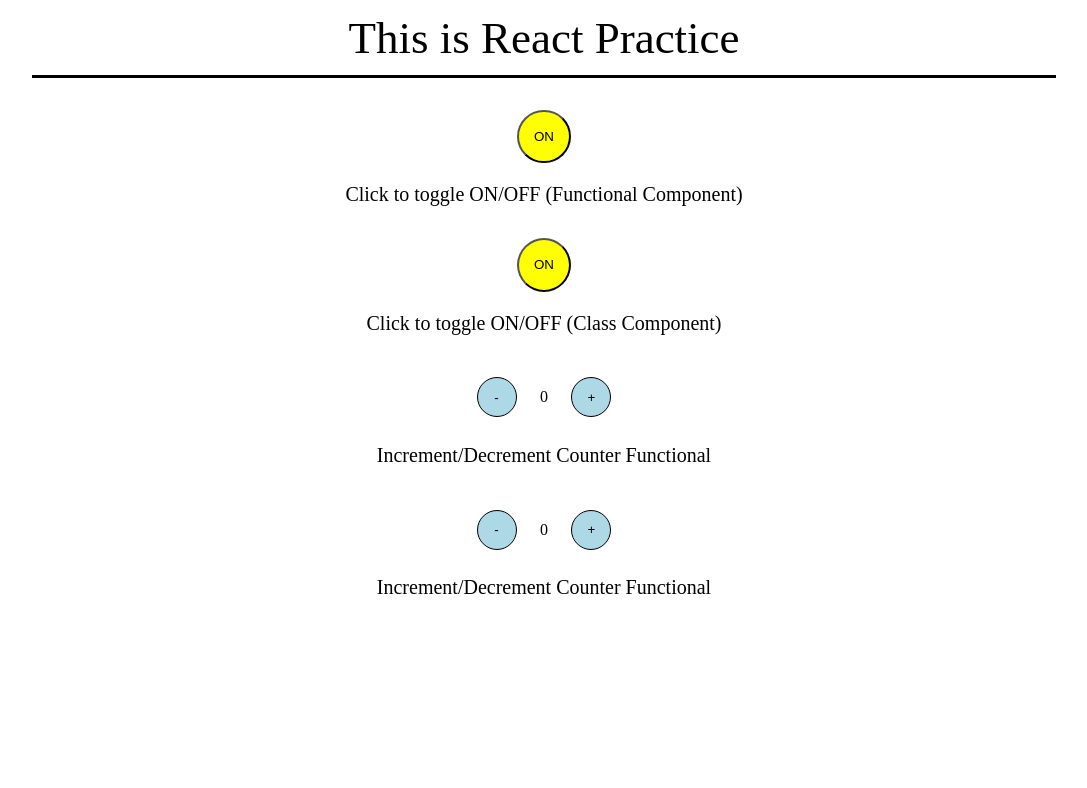
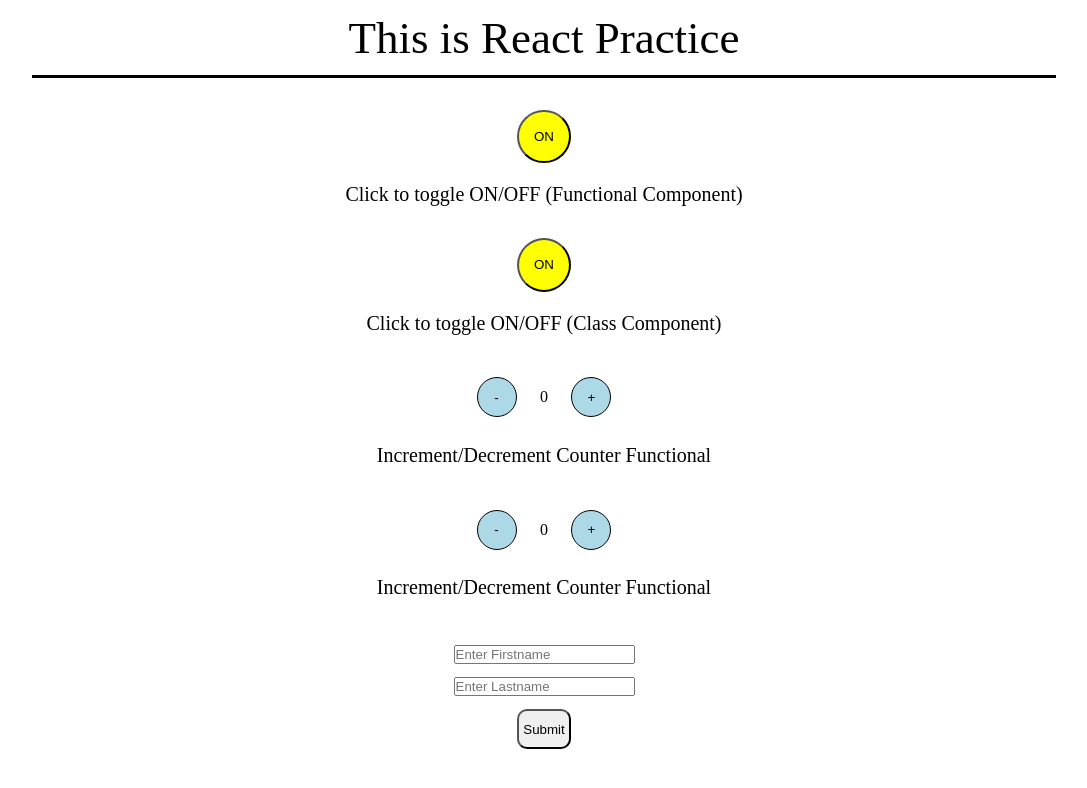
Before and after one commit to amagalla/ReactPractice, a React app: page / in a window 1280 px wide. Shown: the top 788 px of the page, without its empty margins (96-1183 px from the left). Built offline with nearby package versions, Linux system fonts and the light colour scheme.

Commit message:
formInputOutuptDisplay functional

```diff
--- a/client/App.jsx
+++ b/client/App.jsx
@@ -4,6 +4,7 @@ import ButtonToggleClass from "./components/ButtonToggleClass";
 import Title from "./components/Title";
 import CounterFunctional from "./components/CounterFunctional";
 import CounterClass from "./components/CounterClass";
+import FormInputOutputArrayFunctional from "./components/FormInputOutputArrayFunctional";
 
 function App() {
   return (
@@ -13,6 +14,7 @@ function App() {
       <ButtonToggleClass />
       <CounterFunctional />
       <CounterClass />
+      <FormInputOutputArrayFunctional />
     </>
   );
 }
--- a/client/components/CounterFunctional.jsx
+++ b/client/components/CounterFunctional.jsx
@@ -14,12 +14,12 @@ const counterFunctional = () => {
 
   return (
     <>
-      <div className="counter-container">
+      <div className='counter-container'>
         <button onClick={decrement}>-</button>
         <span>{value}</span>
         <button onClick={increment}>+</button>
       </div>
-      <div className="counter-container counter">
+      <div className='counter-container counter'>
         <p>Increment/Decrement Counter Functional</p>
       </div>
     </>
--- /dev/null
+++ b/client/components/FormInputOutputArrayFunctional.jsx
@@ -0,0 +1,53 @@
+import React, { useState } from "react";
+import "../styles/formInputOutputArray.scss";
+
+const FormInputOutputArrayFunctional = () => {
+  const [nameInput, useNameInput] = useState({ firstName: "", lastName: "" });
+  const [namesArr, useNamesArr] = useState([]);
+
+  const handleChange = (e) => {
+    const { name, value } = e.target;
+    useNameInput((prevName) => ({
+      ...prevName,
+      [name]: value,
+    }));
+  };
+
+  const handleSubmit = (e) => {
+    e.preventDefault();
+    useNamesArr((prevArr) => [...prevArr, nameInput]);
+  };
+
+  const namesArrOutput = namesArr.map((names) => (
+    <div>
+      {names.firstName} {names.lastName}
+    </div>
+  ));
+
+  return (
+    <>
+      <div className='inputOutput-container'>
+        <form onSubmit={handleSubmit}>
+          <input
+            type='text'
+            placeholder='Enter Firstname'
+            name='firstName'
+            value={nameInput.firstName || ""}
+            onChange={handleChange}
+          />
+          <input
+            type='text'
+            placeholder='Enter Lastname'
+            name='lastName'
+            value={nameInput.lastName || ""}
+            onChange={handleChange}
+          />
+          <button>Submit</button>
+        </form>
+      </div>
+      <div className='submit-output-container'>{namesArrOutput}</div>
+    </>
+  );
+};
+
+export default FormInputOutputArrayFunctional;
--- /dev/null
+++ b/client/styles/formInputOutputArray.scss
@@ -0,0 +1,38 @@
+@mixin flexPosition {
+  display: flex;
+  justify-content: center;
+  text-align: center;
+  width: 80%;
+  margin: auto;
+}
+
+.inputOutput-container {
+  @include flexPosition();
+  margin-top: 2em;
+}
+
+.inputOutput-container form input {
+  display: block;
+  margin-top: 1em;
+}
+
+.inputOutput-container form button {
+  margin-top: 1em;
+  width: 4em;
+  height: 3em;
+  border-radius: 10px;
+}
+
+.submit-output-container {
+  @include flexPosition();
+  margin-top: 1em;
+}
+
+.submit-output-container {
+  display: flex;
+  flex-direction: column;
+}
+
+.submit-output-container div {
+  margin-top: 0.5em;
+}
```
